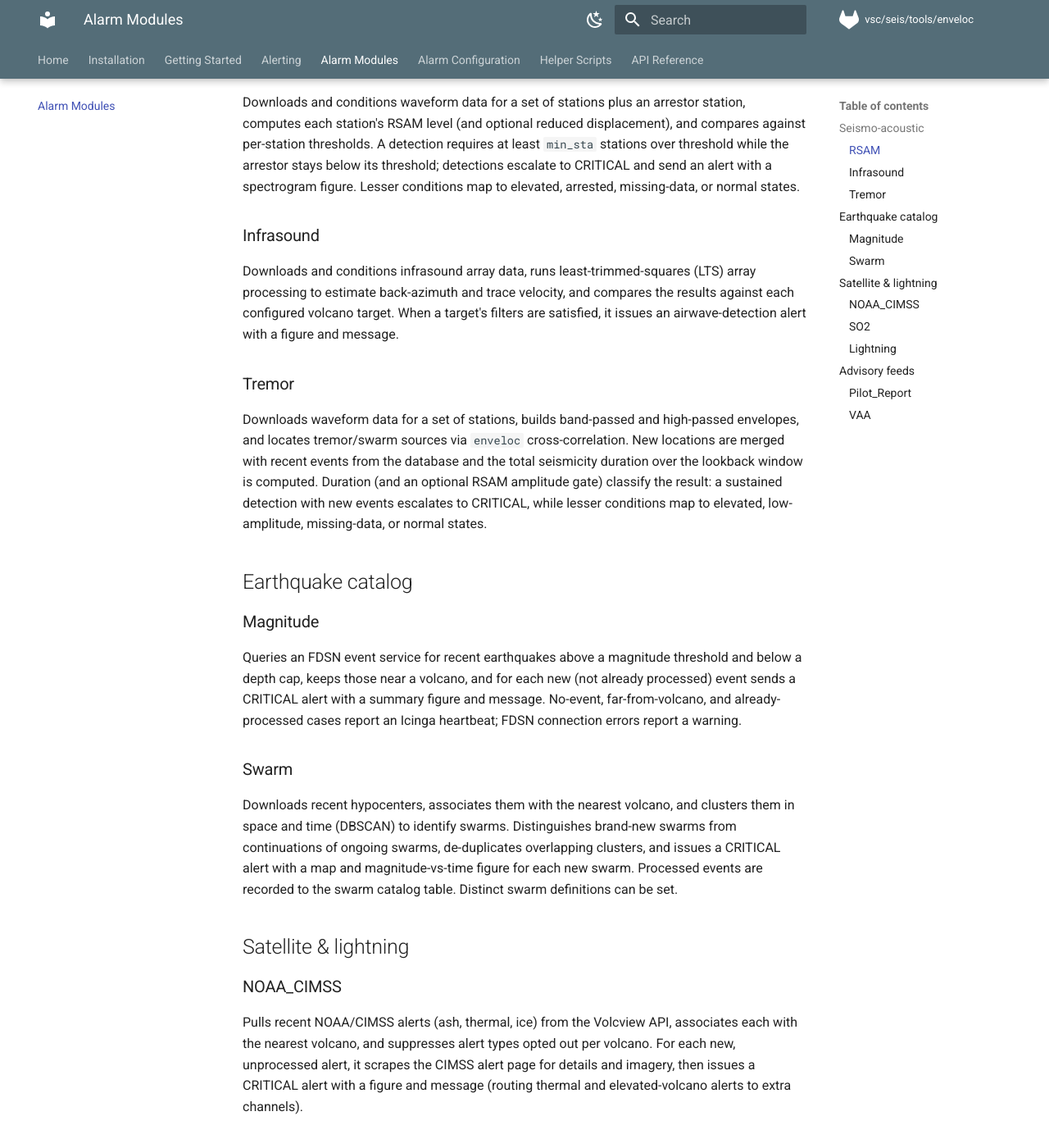
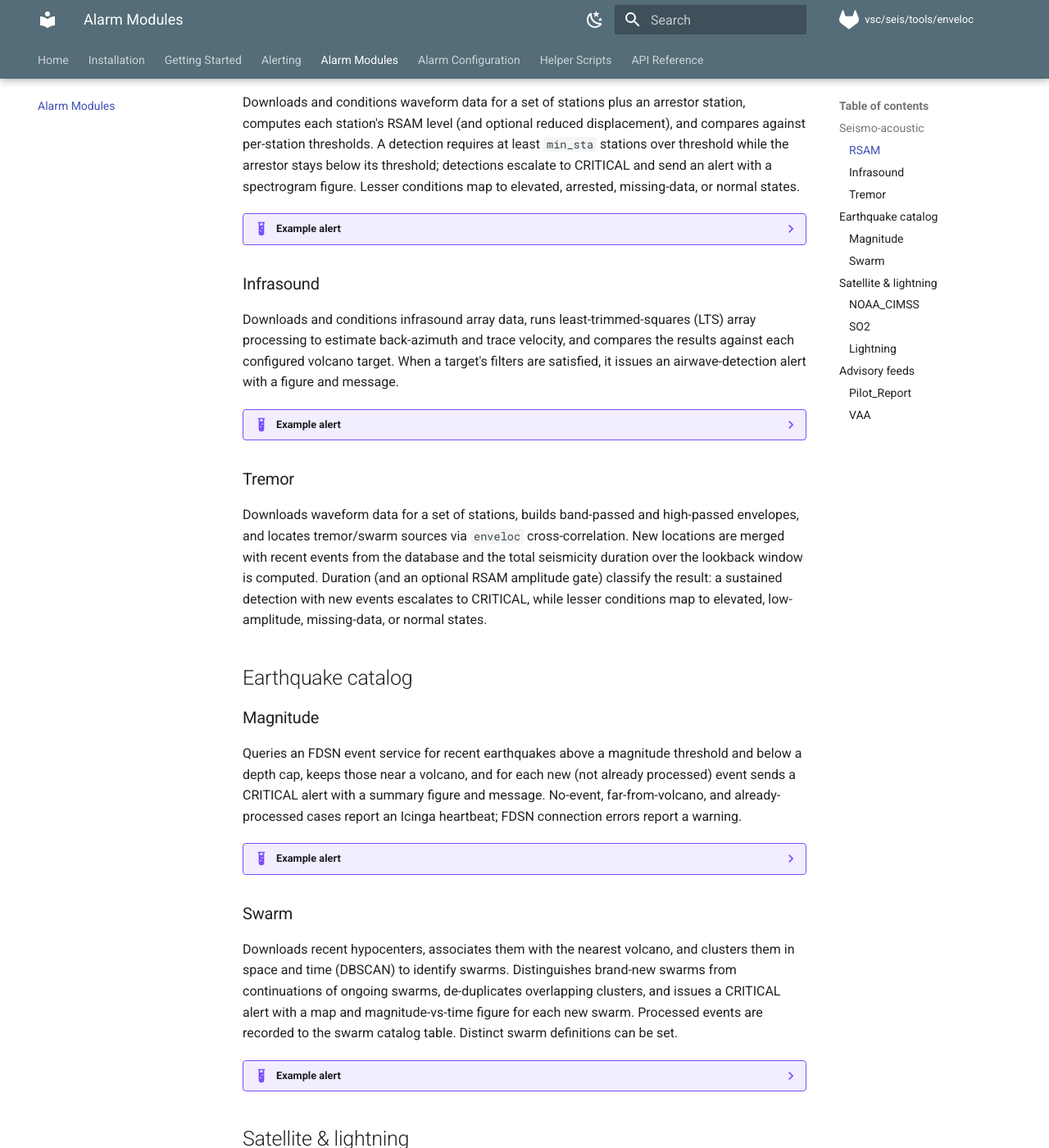
Before and after one commit to awech/AVO-alarms, an MkDocs documentation site: the page built from docs/alarm-modules.md, in a window 1280 px wide and 1400 px high, scrolled down 422 px. Shown: the whole window at 82% size. Built offline with MkDocs 1.6.1 and Material for MkDocs 9.7.7, drawn with Linux system fonts in a browser that asks for light colours; some of the changed text lies outside the part shown.

Commit message:
add example alert output

```diff
--- a/docs/alarm-modules.md
+++ b/docs/alarm-modules.md
@@ -9,8 +9,16 @@
 ### RSAM
 Downloads and conditions waveform data for a set of stations plus an arrestor station, computes each station's RSAM level (and optional reduced displacement), and compares against per-station thresholds. A detection requires at least `min_sta` stations over threshold while the arrestor stays below its threshold; detections escalate to CRITICAL and send an alert with a spectrogram figure. Lesser conditions map to elevated, arrested, missing-data, or normal states.
 
+??? example "Example alert"
+    ![Example RSAM alert](example_alerts/Example_RSAM.png)
+
 ### Infrasound
 Downloads and conditions infrasound array data, runs least-trimmed-squares (LTS) array processing to estimate back-azimuth and trace velocity, and compares the results against each configured volcano target. When a target's filters are satisfied, it issues an airwave-detection alert with a figure and message.
+
+??? example "Example alert"
+    ![Example Infrasound alert](example_alerts/Example_Infrasound.png)
+
+    ⚠️ Note TEST subject and watermark
 
 ### Tremor
 Downloads waveform data for a set of stations, builds band-passed and high-passed envelopes, and locates tremor/swarm sources via `enveloc` cross-correlation. New locations are merged with recent events from the database and the total seismicity duration over the lookback window is computed. Duration (and an optional RSAM amplitude gate) classify the result: a sustained detection with new events escalates to CRITICAL, while lesser conditions map to elevated, low-amplitude, missing-data, or normal states.
@@ -20,13 +28,22 @@
 ### Magnitude
 Queries an FDSN event service for recent earthquakes above a magnitude threshold and below a depth cap, keeps those near a volcano, and for each new (not already processed) event sends a CRITICAL alert with a summary figure and message. No-event, far-from-volcano, and already-processed cases report an Icinga heartbeat; FDSN connection errors report a warning.
 
+??? example "Example alert"
+    ![Example Magnitude alert](example_alerts/Example_Magnitude.png)
+
 ### Swarm
 Downloads recent hypocenters, associates them with the nearest volcano, and clusters them in space and time (DBSCAN) to identify swarms. Distinguishes brand-new swarms from continuations of ongoing swarms, de-duplicates overlapping clusters, and issues a CRITICAL alert with a map and magnitude-vs-time figure for each new swarm. Processed events are recorded to the swarm catalog table. Distinct swarm definitions can be set.
+
+??? example "Example alert"
+    ![Example Swarm alert](example_alerts/Example_Swarm.png)
 
 ## Satellite & lightning
 
 ### NOAA_CIMSS
 Pulls recent NOAA/CIMSS alerts (ash, thermal, ice) from the Volcview API, associates each with the nearest volcano, and suppresses alert types opted out per volcano. For each new, unprocessed alert, it scrapes the CIMSS alert page for details and imagery, then issues a CRITICAL alert with a figure and message (routing thermal and elevated-volcano alerts to extra channels).
+
+??? example "Example alert"
+    ![Example NOAA_CIMSS alert](example_alerts/Example_NOAA_CIMSS.png)
 
 ### SO2
 Scrapes the SACS SO2 notification page, associates each detection with the nearest volcano (within `max_distance`), downloads the associated SO2 imagery, and issues an alert for new detections. Posts to a dedicated Mattermost channel.
@@ -36,13 +53,24 @@
 ### Lightning
 Pulls recent lightning strokes from the Volcview API, associates each with the nearest volcano, and separates new strokes from those already processed. Strokes are grouped by volcano and classified as proximal (inside the inner ring) or distal; a proximal first-detection escalates to CRITICAL and issues an alert with a map figure and message.
 
+??? example "Example alert"
+    ![Example Lightning alert](example_alerts/Example_Lightning.png)
+
+    ⚠️ Note the alert limit was reached for the example
+
 ## Advisory feeds
 
 ### Pilot_Report
 Downloads recent pilot reports (PIREPs) from the IEM API, keeps those near a volcano, and flags reports whose text mentions volcanic activity. Each new, unprocessed flagged report sends an alert (CRITICAL when the report is marked urgent, otherwise WARNING) with a location figure and message. No-report and already-processed cases report an Icinga heartbeat.
 
+??? example "Example alert"
+    ![Example Pilot_Report alert](example_alerts/Example_Pilot_Report.png)
+
 ### VAA
 Downloads the recent Volcanic Ash Advisory list from the Mesonet API, parses each text advisory, associates it with the nearest volcano, and issues a CRITICAL alert for any new advisory within the lookback window. Each alert includes a map of the observed/forecast ash cloud polygons and a message reproducing the advisory.
+
+??? example "Example alert"
+    ![Example VAA alert](example_alerts/Example_VAA.png)
 
 ---
 
--- a/docs/stylesheets/extra.css
+++ b/docs/stylesheets/extra.css
@@ -15,3 +15,15 @@
     margin-bottom: 0.0em; /* Adjust this value to your liking */
     margin-top: 0.05em;
 }
+
+/* Example-alert figures: render at their native pixel size and never upscale.
+   Material otherwise stretches images to the full content width, which blurs
+   these relatively small PNGs. `width: auto` + `max-width: 100%` keeps them
+   crisp while still shrinking to fit on narrow screens. */
+.md-typeset details.example img {
+    width: auto;
+    max-width: 100%;
+    height: auto;
+    display: block;
+    margin: 0 auto; /* center under the caret */
+}
```
Also changed, not shown: docs/example_alerts/Example_Infrasound.png (added), docs/example_alerts/Example_Lightning.png (added), docs/example_alerts/Example_Magnitude.png (added), docs/example_alerts/Example_NOAA_CIMSS.png (added), docs/example_alerts/Example_Pilot_Report.png (added), docs/example_alerts/Example_Swarm.png (added), docs/example_alerts/Example_VAA.png (added), 1 other file.
